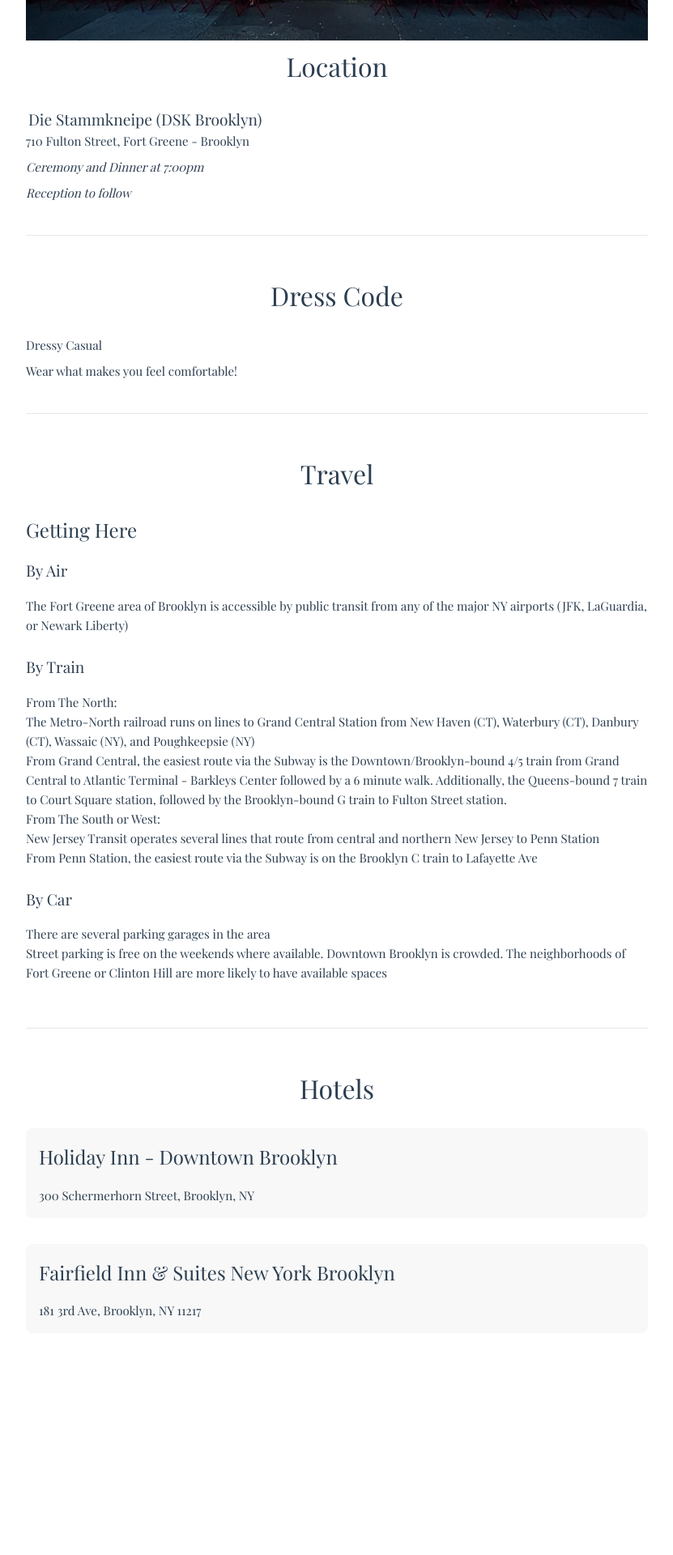
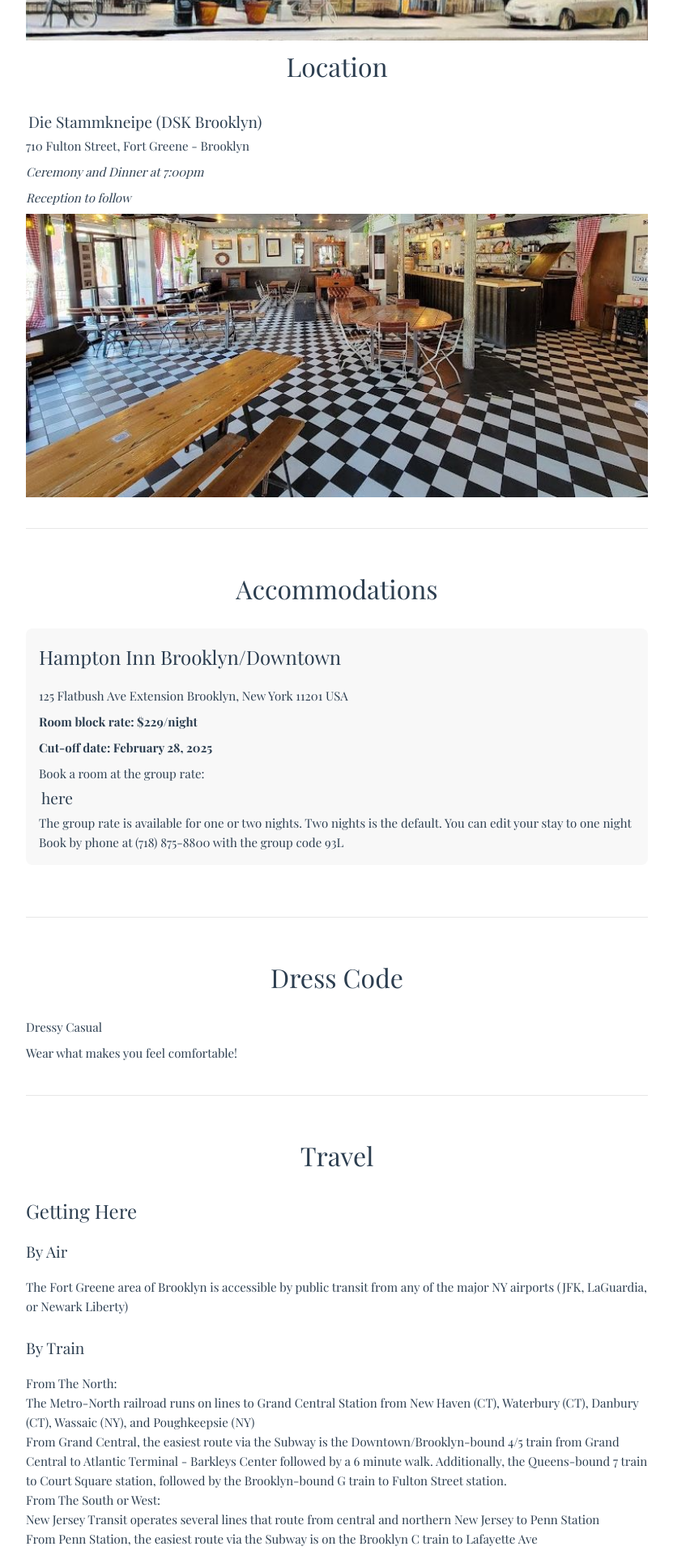
Before and after one commit to jamesfisher-geo/meret-and-james, a Vue app: page /details in a window 1280 px wide. Shown: the part 420-2340 px from the top of the page at 81% size, without its empty margins (224-1055 px from the left). Before the commit the page ends 2210 px from the top, so only its background shows below. Built offline with nearby package versions, Linux system fonts and the light colour scheme.

Commit message:
hotel and pics

```diff
--- a/src/views/Details.vue
+++ b/src/views/Details.vue
@@ -2,7 +2,7 @@
     <div class="details-container">
       <section class="details-section">
         <div class="venue-image">
-            <img src="../assets/DSK.jpg" alt="Die Stammkneipe Brooklyn Venue"
+            <img src="../assets/dsk_outside.jpeg" alt="Die Stammkneipe Brooklyn Venue"
                  style="width: 100%; height: 350px; object-fit: cover; object-position: center bottom;"
                  class="img-fluid"/>
         </div>
@@ -14,6 +14,25 @@
             <p>710 Fulton Street, Fort Greene - Brooklyn</p>
             <p class="time-detail">Ceremony and Dinner at 7:00pm</p>
             <p class="time-detail">Reception to follow</p>
+        </div>
+        <img src="../assets/dsk_inside.jpeg" alt="Die Stammkneipe Brooklyn Venue"
+                 style="width: 100%; height: 350px; object-fit: cover; object-position: center bottom;"
+                 class="img-fluid"/>
+      </section>
+
+      <section class="details-section">
+        <h2 class="section-title">Accommodations</h2>
+        <div class="section-content">
+          <div class="hotel-block">
+            <h3>Hampton Inn Brooklyn/Downtown</h3>
+            <p>125 Flatbush Ave Extension Brooklyn, New York 11201 USA</p>
+            <p class="hotel-rate">Room block rate: $229/night</p>
+            <p class="hotel-rate">Cut-off date: February 28, 2025</p>
+            <p>Book a room at the group rate: <a href="https://www.hilton.com/en/attend-my-event/nycbohx-93l-4c081c88-7342-40bf-9fc0-2c3a9d57f6a3/">here</a></p>
+            <p>The group rate is available for one or two nights. Two nights is the default. You can edit your stay to one night</p>
+            <p>Book by phone at (718) 875-8800 with the group code <strong>93L</strong></p>
+
+          </div>
         </div>
       </section>
 
@@ -53,26 +72,7 @@
         </div>
       </section>
 
-      <section class="details-section">
-        <h2 class="section-title">Hotels</h2>
-        <div class="section-content">
-          <div class="hotel-block">
-            <h3>Holiday Inn -  Downtown Brooklyn</h3>
-            <p>300 Schermerhorn Street, Brooklyn, NY</p>
-            <!-- <p class="hotel-rate">Room block rate: $229/night</p>
-            <p>Block code: MERETJAMES2025</p>
-            <p>Cut-off date: February 28, 2025</p> -->
-          </div>
 
-          <div class="hotel-block">
-            <h3>Fairfield Inn & Suites New York Brooklyn</h3>
-            <p>181 3rd Ave, Brooklyn, NY 11217</p>
-            <!-- <p class="hotel-rate">Room block rate: $199/night</p>
-            <p>Block code: MJ2025WEDDING</p>
-            <p>Cut-off date: February 28, 2025</p> -->
-          </div>
-        </div>
-      </section>
     </div>
   </template>
 
@@ -153,10 +153,10 @@
   }
 
   a {
+    display: block;
     font-size: 1.2rem;
-    margin-bottom: 1rem;
     color: var(--color-text);
-  }
+}
 
   @media (max-width: 768px) {
     .details-container {
```
Also changed, not shown: src/assets/dsk_inside.jpeg (added), src/assets/dsk_outside.jpeg (added).
